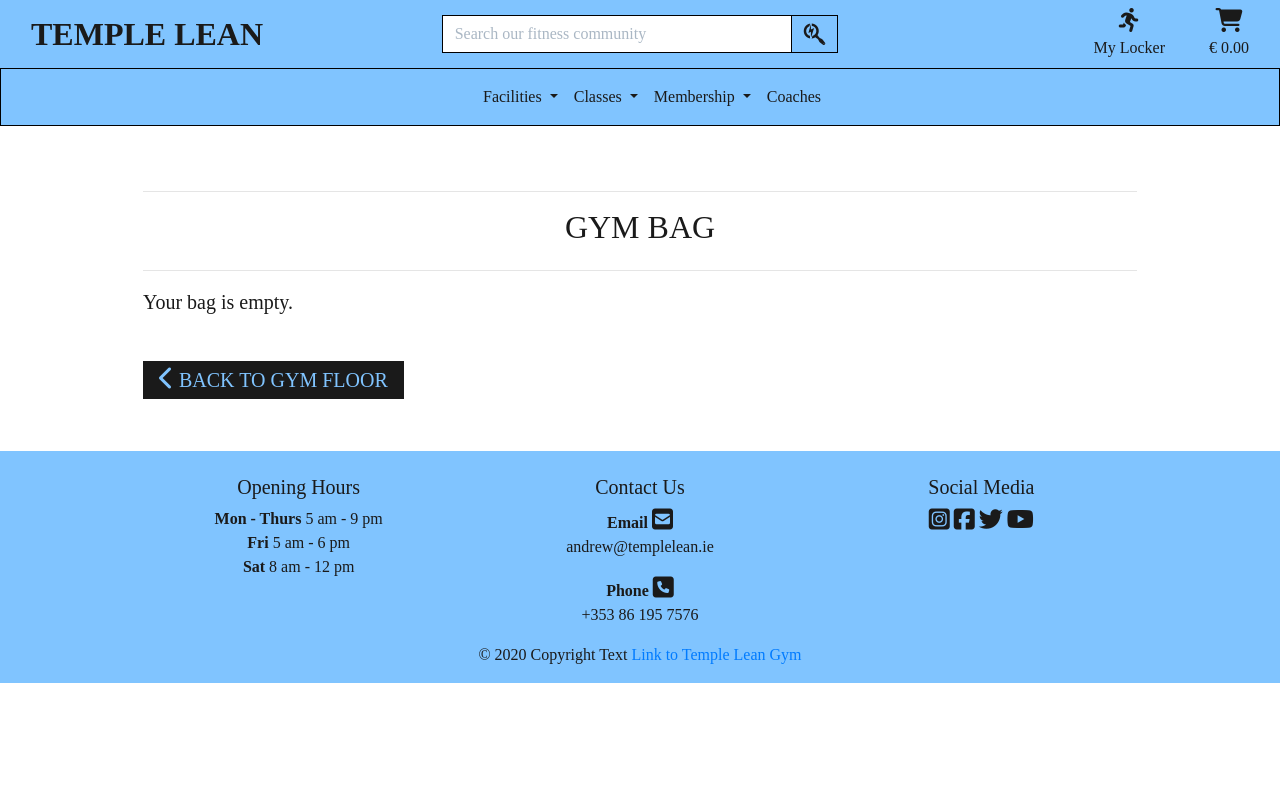
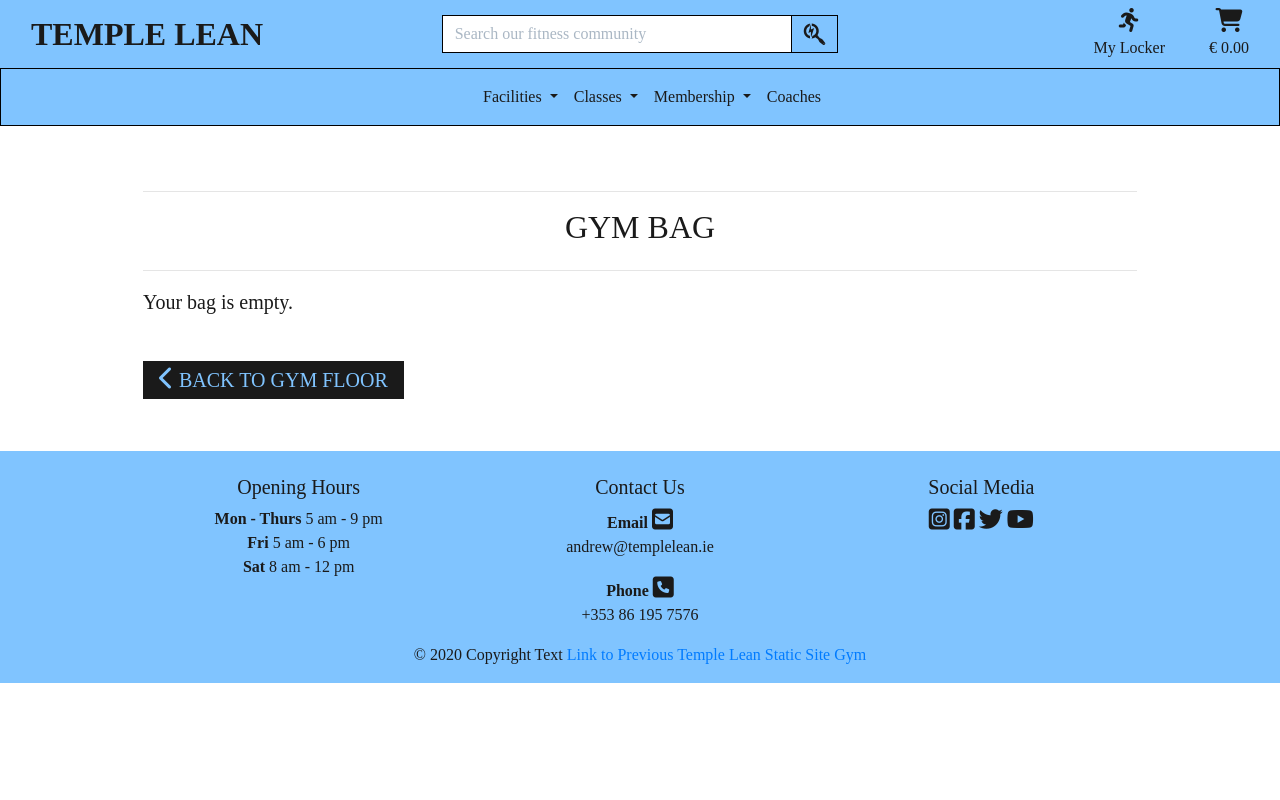
Before and after one commit to Andrew-code2020/ms4, a Django app: page /bag/ in a window 1280 px wide. Run offline with Django 3.2, Linux system fonts and the light colour scheme; some libraries are stand-ins or nearby versions; some web fonts are replaced.

Commit message:
UX README.MD read over and edited. footer text changed showing old static site

```diff
--- a/templates/base.html
+++ b/templates/base.html
@@ -210,8 +210,8 @@
         <div class="footer-copyright text-center">
             <div class="container">
                 © 2020 Copyright Text
-                <a class="right" href="https://andrew-code2020.github.io/CI-MS-1-Lean-Temple/">Link to Temple
-                    Lean
+                <a class="right" href="https://andrew-code2020.github.io/CI-MS-1-Lean-Temple/">Link to Previous Temple
+                    Lean Static Site
                     Gym</a>
             </div>
         </div>
```
Also changed, not shown: README.MD, readmedoc2/testing/codevalidators/jsvalidatorstripe.jpg (added).
